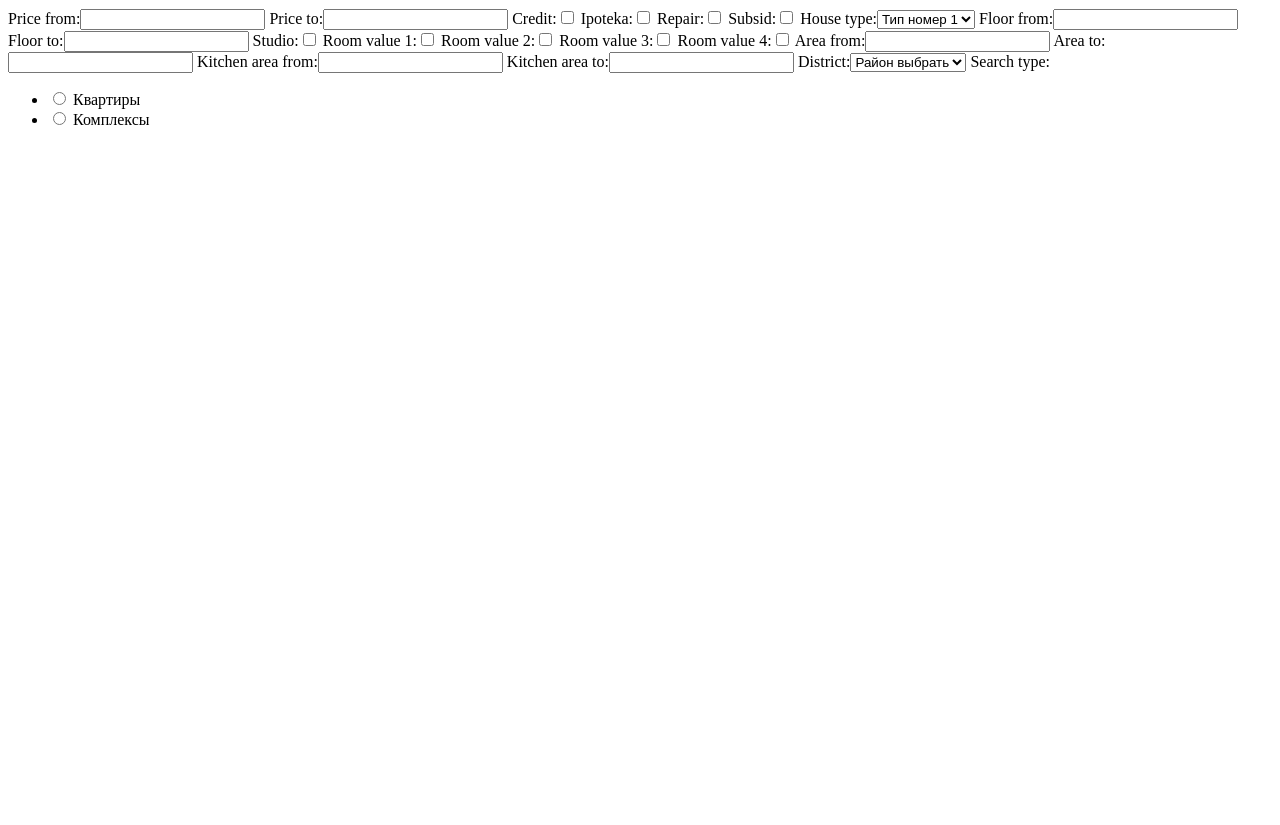
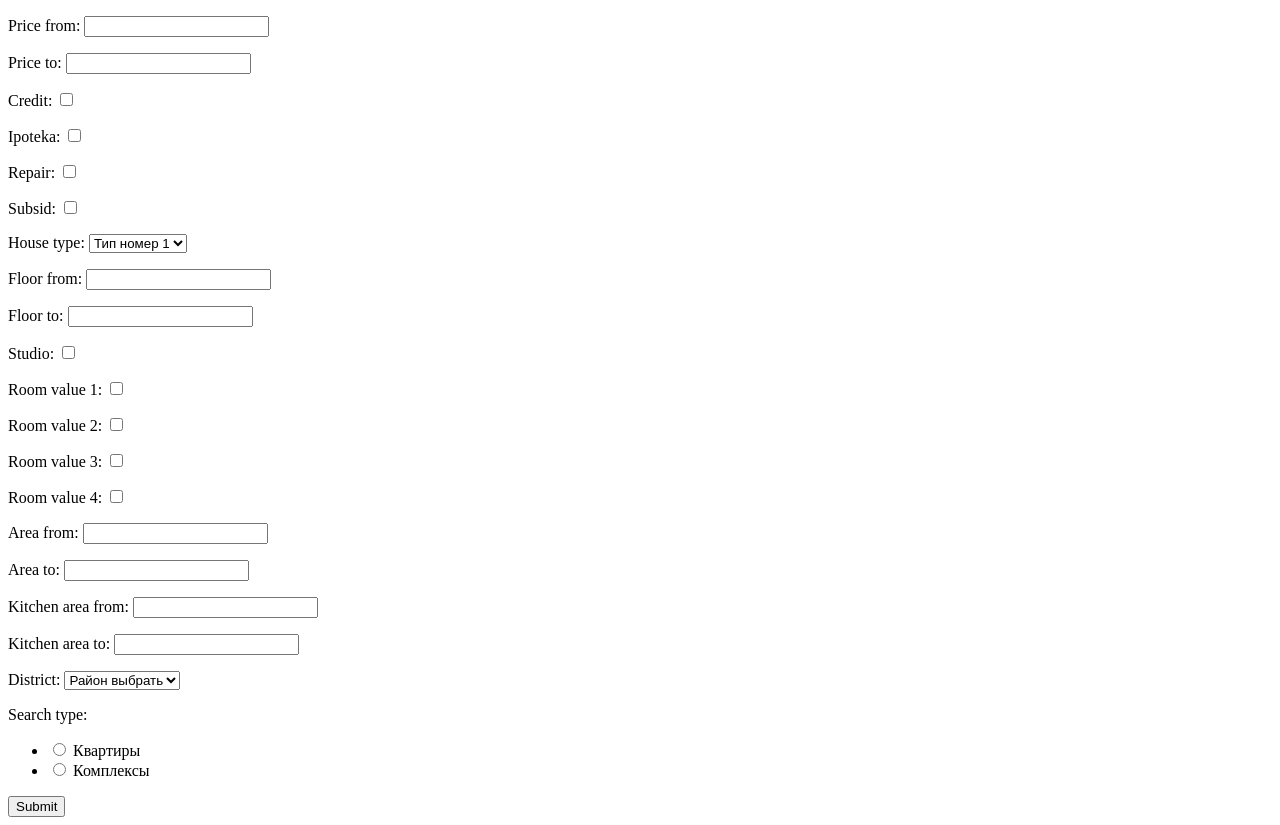
Before and after one commit to bsavelev/stroytrest, a Django app: a page that uses templates/form-test.html in a window 1280 px wide. Before the commit the page ends 125 px from the top, so only its background shows below. Run offline with Django 3.2, Linux system fonts and the light colour scheme.

Commit message:
add test form view

```diff
--- a/templates/form-test.html
+++ b/templates/form-test.html
@@ -4,6 +4,9 @@
     <title></title>
 </head>
 <body>
-{{ form }}
+<form action="" method="post">{% csrf_token %}
+{{ form.as_p }}
+<input type="submit" value="Submit" />
+</form>
 </body>
 </html>
```
